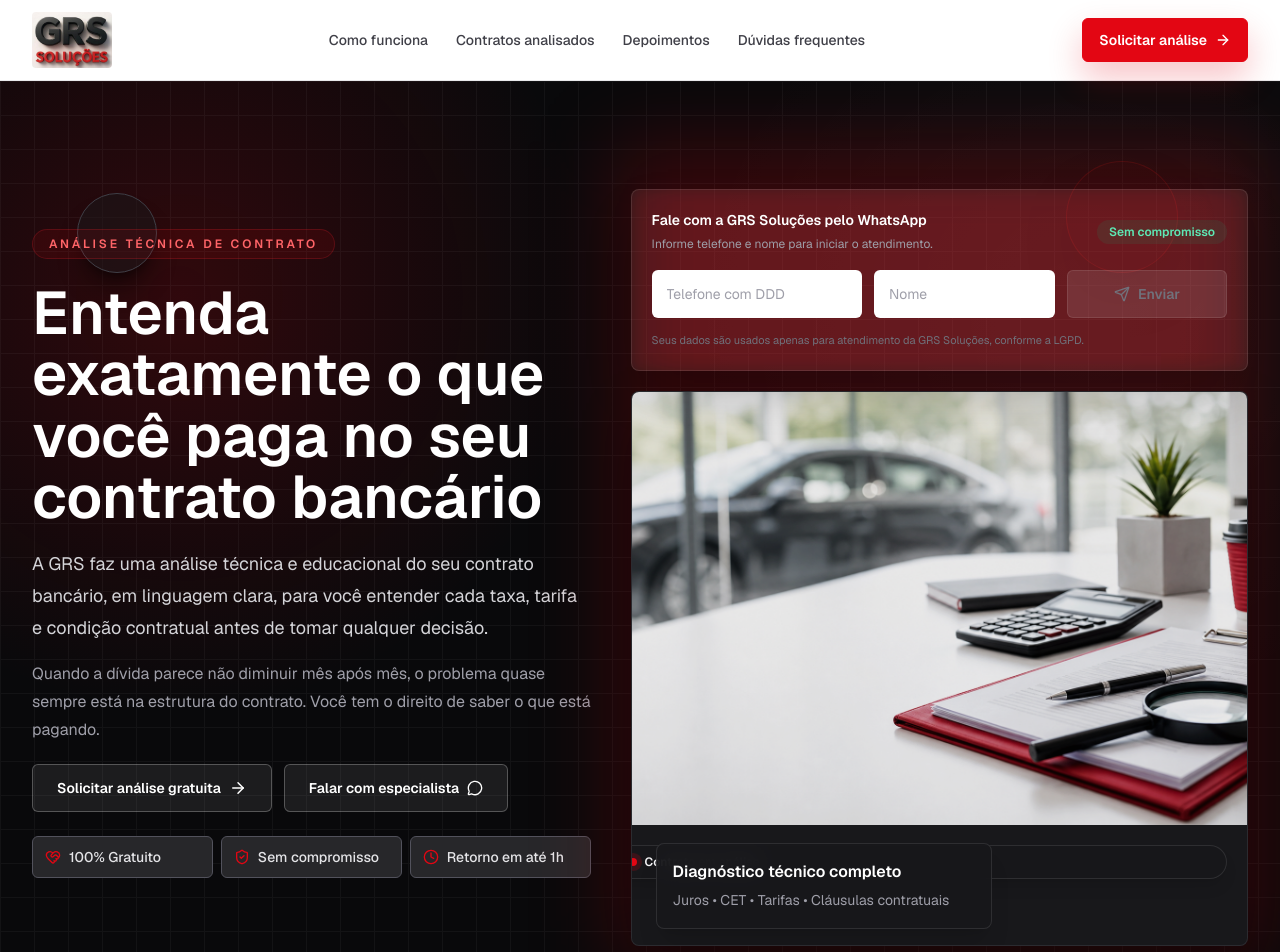
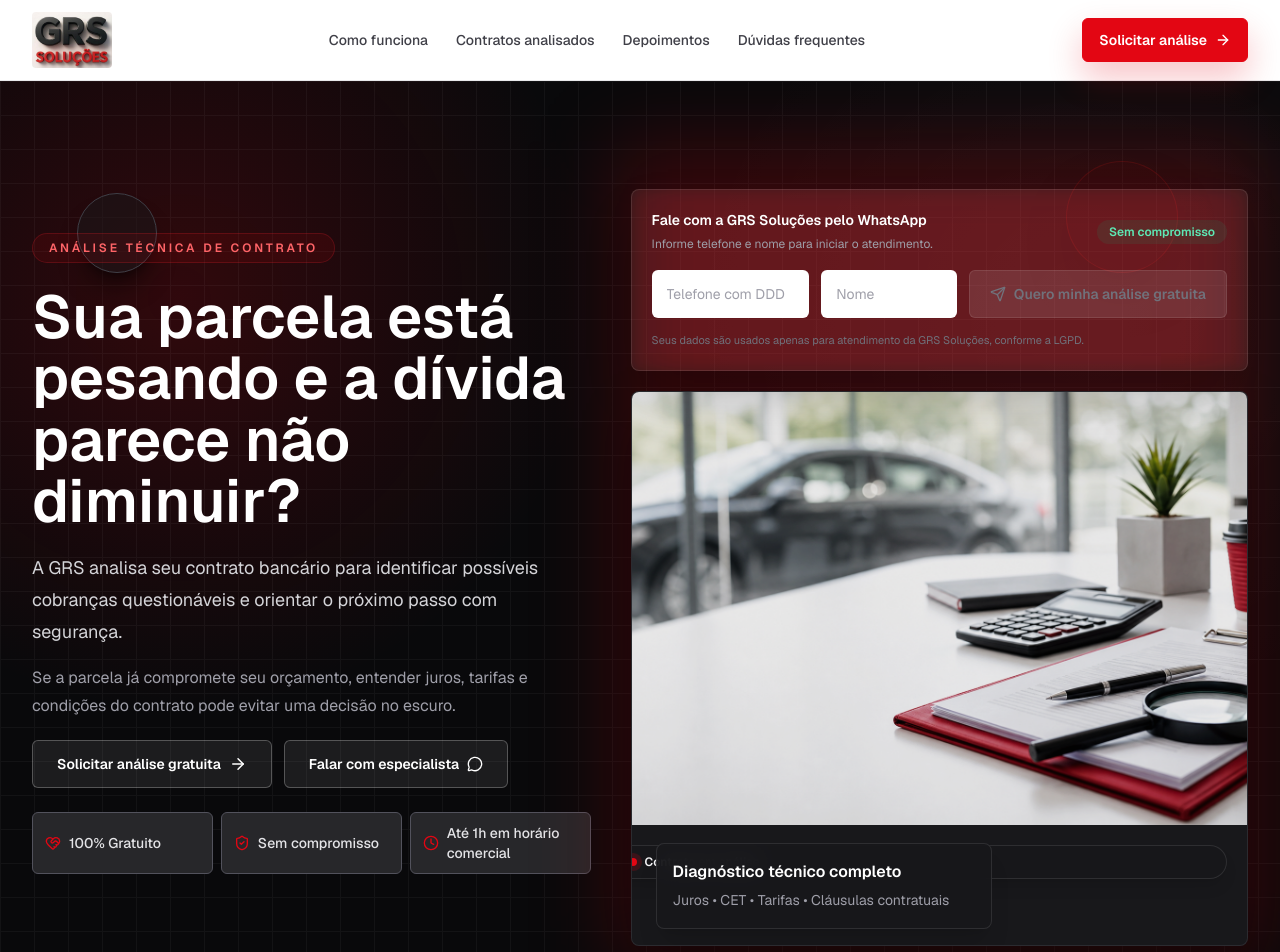
Before and after one commit to GabrielSchandler/grs-landingpage, a Next.js app: page / in a window 1280 px wide. Shown: the top 952 px of the page. Built offline with nearby package versions, Linux system fonts and the light colour scheme; no server answers.

Commit message:
Improve landing conversion focus

```diff
--- a/src/components/landing/CtaBanner.tsx
+++ b/src/components/landing/CtaBanner.tsx
@@ -51,7 +51,7 @@ export function CtaBanner() {
             <span className="hidden size-1 rounded-full bg-red-300 sm:block" aria-hidden />
             <span className="flex items-center gap-2">
               <Clock className="size-4" aria-hidden />
-              Retorno em até 1h
+              Até 1h em horário comercial
             </span>
             <span className="hidden size-1 rounded-full bg-red-300 sm:block" aria-hidden />
             <span className="flex items-center gap-2">
--- a/src/components/landing/Header.tsx
+++ b/src/components/landing/Header.tsx
@@ -1,10 +1,39 @@
+"use client";
+
 import Image from "next/image";
 import { ArrowRight } from "lucide-react";
+import { useSyncExternalStore } from "react";
 import { ButtonLink } from "@/components/ui/ButtonLink";
 import { Container } from "@/components/ui/Container";
 import { navItems } from "@/lib/landing-content";
 
+function subscribeToUrlChanges() {
+  return () => {};
+}
+
+function getPaidTrafficMode() {
+  if (typeof window === "undefined") {
+    return false;
+  }
+
+  const params = new URLSearchParams(window.location.search);
+  const source = params.get("utm_source")?.toLowerCase() ?? "";
+  const medium = params.get("utm_medium")?.toLowerCase() ?? "";
+
+  return (
+    params.has("gclid") ||
+    params.has("gbraid") ||
+    params.has("wbraid") ||
+    params.has("ads") ||
+    source.includes("google") ||
+    medium.includes("cpc") ||
+    medium.includes("paid")
+  );
+}
+
 export function Header() {
+  const paidTrafficMode = useSyncExternalStore(subscribeToUrlChanges, getPaidTrafficMode, () => false);
+
   return (
     <header className="sticky top-0 z-50 border-b border-zinc-200/80 bg-white/88 backdrop-blur-xl">
       <Container className="flex min-h-20 items-center justify-between gap-4">
@@ -19,6 +48,7 @@ export function Header() {
           />
         </a>
 
+        {!paidTrafficMode ? (
           <nav className="hidden items-center gap-7 text-sm font-medium text-zinc-700 md:flex" aria-label="Navegação">
             {navItems.map((item) => (
               <a key={item.href} href={item.href} className="transition hover:text-red-700">
@@ -26,6 +56,11 @@ export function Header() {
               </a>
             ))}
           </nav>
+        ) : (
+          <p className="hidden text-sm font-semibold text-zinc-600 md:block">
+            Análise gratuita pelo WhatsApp
+          </p>
+        )}
 
         <ButtonLink href="#lead-form" className="sm:inline-flex" icon={<ArrowRight size={16} aria-hidden />}>
           Solicitar análise
--- a/src/components/landing/HeroQuickForm.tsx
+++ b/src/components/landing/HeroQuickForm.tsx
@@ -148,7 +148,7 @@ export function HeroQuickForm() {
             )}
           >
             {isSubmitting ? <Loader2 className="size-4 animate-spin" aria-hidden /> : <Send className="size-4" aria-hidden />}
-            {isSubmitting ? "Registrando..." : "Enviar"}
+            {isSubmitting ? "Registrando..." : "Quero minha análise gratuita"}
           </button>
         </div>
 
--- a/src/components/landing/LeadCaptureForm.tsx
+++ b/src/components/landing/LeadCaptureForm.tsx
@@ -131,7 +131,7 @@ export function LeadCaptureForm() {
             </span>
             <span className="inline-flex items-center gap-1.5 rounded-full bg-amber-50 px-3 py-1 text-xs font-semibold text-amber-700">
               <span className="size-2 rounded-full bg-amber-600" aria-hidden />
-              Retorno em até 1h
+              Até 1h em horário comercial
             </span>
           </div>
 
@@ -188,7 +188,7 @@ export function LeadCaptureForm() {
             ) : (
               <>
                 <Send className="size-4" aria-hidden />
-                Enviar
+                Quero minha análise gratuita
               </>
             )}
           </button>
--- a/src/lib/landing-content.ts
+++ b/src/lib/landing-content.ts
@@ -36,11 +36,11 @@ export const navItems = [
 ];
 
 export const heroCopy = {
-  title: "Entenda exatamente o que você paga no seu contrato bancário",
+  title: "Sua parcela está pesando e a dívida parece não diminuir?",
   subtitle:
-    "A GRS faz uma análise técnica e educacional do seu contrato bancário, em linguagem clara, para você entender cada taxa, tarifa e condição contratual antes de tomar qualquer decisão.",
+    "A GRS analisa seu contrato bancário para identificar possíveis cobranças questionáveis e orientar o próximo passo com segurança.",
   support:
-    "Quando a dívida parece não diminuir mês após mês, o problema quase sempre está na estrutura do contrato. Você tem o direito de saber o que está pagando.",
+    "Se a parcela já compromete seu orçamento, entender juros, tarifas e condições do contrato pode evitar uma decisão no escuro.",
   diagnosticTitle: "Diagnóstico técnico completo",
   diagnosticText: "Juros • CET • Tarifas • Cláusulas contratuais",
 };
@@ -48,18 +48,18 @@ export const heroCopy = {
 export const heroBadges = [
   { label: "100% Gratuito", icon: HeartHandshake },
   { label: "Sem compromisso", icon: ShieldCheck },
-  { label: "Retorno em até 1h", icon: Clock },
+  { label: "Até 1h em horário comercial", icon: Clock },
 ];
 
 export const heroIndicators = [
   { title: "Análise técnica especializada", icon: BadgeCheck },
-  { title: "Retorno em até 1h", icon: Clock },
+  { title: "Até 1h em horário comercial", icon: Clock },
   { title: "Atendimento em todo o Brasil", icon: MapPin },
 ];
 
 export const credibilityNumbers = [
   { value: "100%", label: "Gratuito e sem compromisso" },
-  { value: "1h", label: "Prazo máximo de retorno" },
+  { value: "1h", label: "em horário comercial" },
   { value: "5+", label: "Modalidades de contrato" },
   { value: "Brasil", label: "Atendimento nacional" },
 ];
@@ -186,7 +186,7 @@ export const leadCards = [
     icon: CheckCircle2,
   },
   {
-    title: "Retorno em até 24 horas",
+    title: "Retorno em até 1h em horário comercial",
     text: "Nossa equipe analisa seu caso e entra em contato pelo WhatsApp para explicar o que foi encontrado.",
     icon: FileSearch,
   },
@@ -263,7 +263,7 @@ export const faqs = [
   {
     question: "Em quanto tempo recebo o retorno?",
     answer:
-      "Nossa equipe busca retornar em até 24 horas úteis após o envio dos dados. Em casos que exigem análise mais detalhada ou documentação adicional, o prazo pode ser um pouco maior — e você será avisado.",
+      "Nossa equipe busca retornar em até 1h em horário comercial após o envio dos dados. Em casos que exigem análise mais detalhada ou documentação adicional, o prazo pode ser um pouco maior — e você será avisado.",
   },
   {
     question: "A análise garante redução da parcela?",
```
Lines whose indentation alone changed are shown as unchanged.
